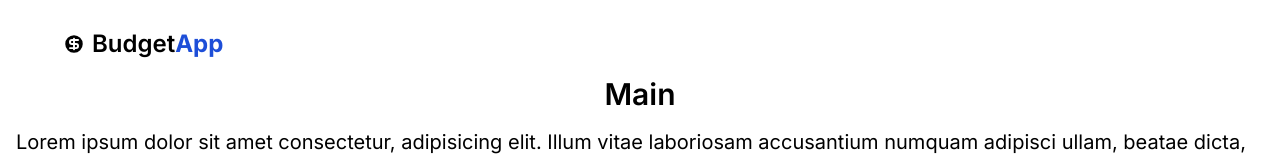
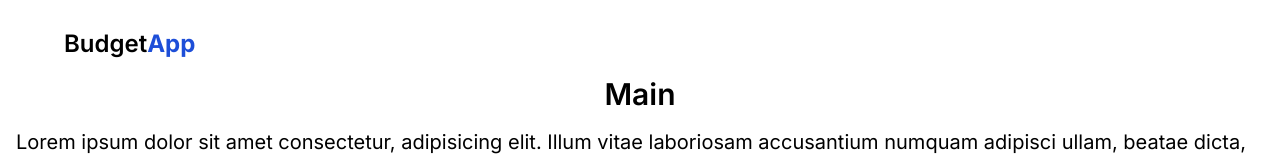
Before and after one commit to arvinbuid/react-budget-app, a React (Vite) app: page / in a window 1280 px wide. Shown: the top 160 px of the page. Built offline with nearby package versions, Linux system fonts and the light colour scheme.

Commit message:
Added heroicons package for application icons.

```diff
--- a/package.json
+++ b/package.json
@@ -10,6 +10,7 @@
     "preview": "vite preview"
   },
   "dependencies": {
+    "@heroicons/react": "^2.1.3",
     "react": "^18.2.0",
     "react-dom": "^18.2.0",
     "react-router-dom": "^6.23.0"
--- a/src/components/Nav.jsx
+++ b/src/components/Nav.jsx
@@ -5,20 +5,8 @@ export const Nav = () => {
     <nav className='w-screen h-[4rem] px-[64px] pt-[24px] mb-3 flex items-center'>
       <NavLink to='/'>
         <div className='flex items-center'>
-          <div className='mr-2'>
-            <svg
-              xmlns='http://www.w3.org/2000/svg'
-              viewBox='0 0 16 16'
-              fill='currentColor'
-              className='w-5 h-5'
-            >
-              <path d='M6.375 5.5h.875v1.75h-.875a.875.875 0 1 1 0-1.75ZM8.75 10.5V8.75h.875a.875.875 0 0 1 0 1.75H8.75Z' />
-              <path
-                fillRule='evenodd'
-                d='M15 8A7 7 0 1 1 1 8a7 7 0 0 1 14 0ZM7.25 3.75a.75.75 0 0 1 1.5 0V4h2.5a.75.75 0 0 1 0 1.5h-2.5v1.75h.875a2.375 2.375 0 1 1 0 4.75H8.75v.25a.75.75 0 0 1-1.5 0V12h-2.5a.75.75 0 0 1 0-1.5h2.5V8.75h-.875a2.375 2.375 0 1 1 0-4.75h.875v-.25Z'
-                clipRule='evenodd'
-              />
-            </svg>
+          <div>
+
           </div>
 
           <span className='text-2xl font-semibold'>Budget</span>
```
Also changed, not shown: 1 other file (tests, documents, lock files or other folders).
